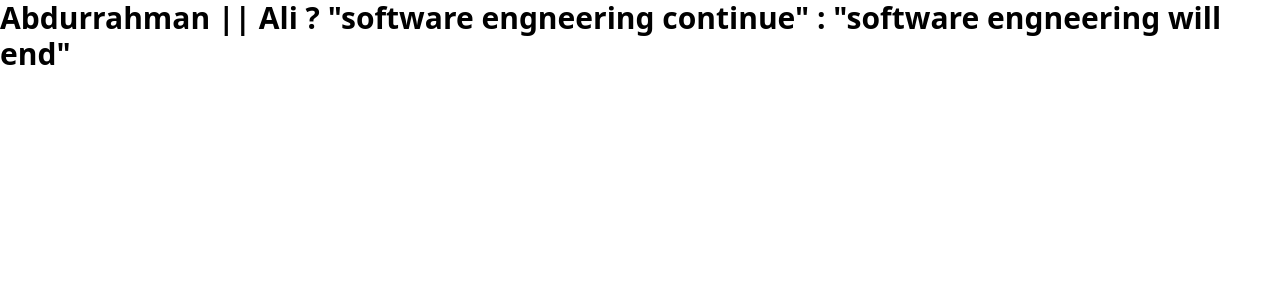
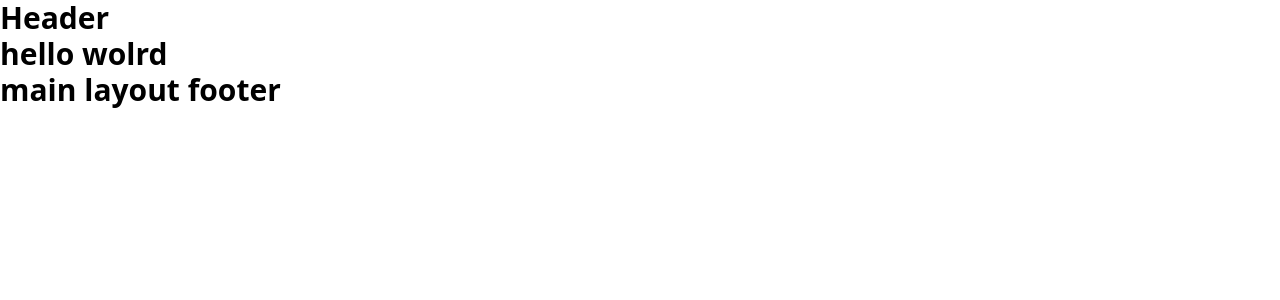
Before and after one commit to abedlrhman/furniture-store-aa, a React (Create React App) app: page / in a window 1280 px wide. Shown: the top 300 px of the page. Built offline with nearby package versions, Linux system fonts and the light colour scheme; the HTML template or start-up script is replaced by a standard one.

Commit message:
make use layout cutom hook

```diff
--- a/src/App.tsx
+++ b/src/App.tsx
@@ -1,8 +1,9 @@
+import Home from "./pages/Home";
 
 function App() {
   return (
     <div className="text-3xl font-bold">
-      Abdurrahman || Ali ? "software engneering continue" : "software engneering will end"
+      <Home />
     </div>
   );
 }
--- /dev/null
+++ b/src/hooks/useLayout.tsx
@@ -0,0 +1,17 @@
+import { FunctionComponent, ReactNode } from "react"
+import MainLayout from "../layout/MainLayout"
+
+
+
+export const useLayout: ( layout: string ) => FunctionComponent<{children?: ReactNode}> = function ( layout )
+{
+
+    switch (layout) {
+        case "mainLayout":
+
+            return MainLayout
+
+        default:
+            return MainLayout
+    }
+}
--- /dev/null
+++ b/src/layout/Header.tsx
@@ -0,0 +1,11 @@
+import React from 'react'
+
+type Props = {}
+
+function Header({}: Props) {
+  return (
+    <div>Header</div>
+  )
+}
+
+export default Header
--- /dev/null
+++ b/src/layout/MainLayout.tsx
@@ -0,0 +1,25 @@
+import React, { ReactNode } from 'react'
+import Header from './Header'
+
+type Props = {
+    children?: ReactNode;
+
+}
+
+function MainLayout({children}: Props) {
+  return (
+      <div>
+
+          <Header />
+
+          { children }
+
+          <footer>
+              main layout footer
+          </footer>
+
+      </div>
+  )
+}
+
+export default MainLayout
--- a/src/layout/test.tsx
+++ /dev/null
@@ -1 +0,0 @@
-export {}
--- a/src/pages/Home.tsx
+++ b/src/pages/Home.tsx
@@ -1,11 +1,21 @@
 import React from 'react'
+import { useLayout } from '../hooks/useLayout'
 
 type Props = {}
 
-const Home = (props: Props) => {
-  return (
-    <div> heloo what's ups</div>
-  )
+const Home = ( props: Props ) =>
+{
+
+    const Layout = useLayout( "mainLayout" )
+
+    return (
+        <div>
+            <Layout>
+                <div>hello wolrd</div>
+            </Layout>
+
+        </div>
+    )
 }
 
 export default Home
```
